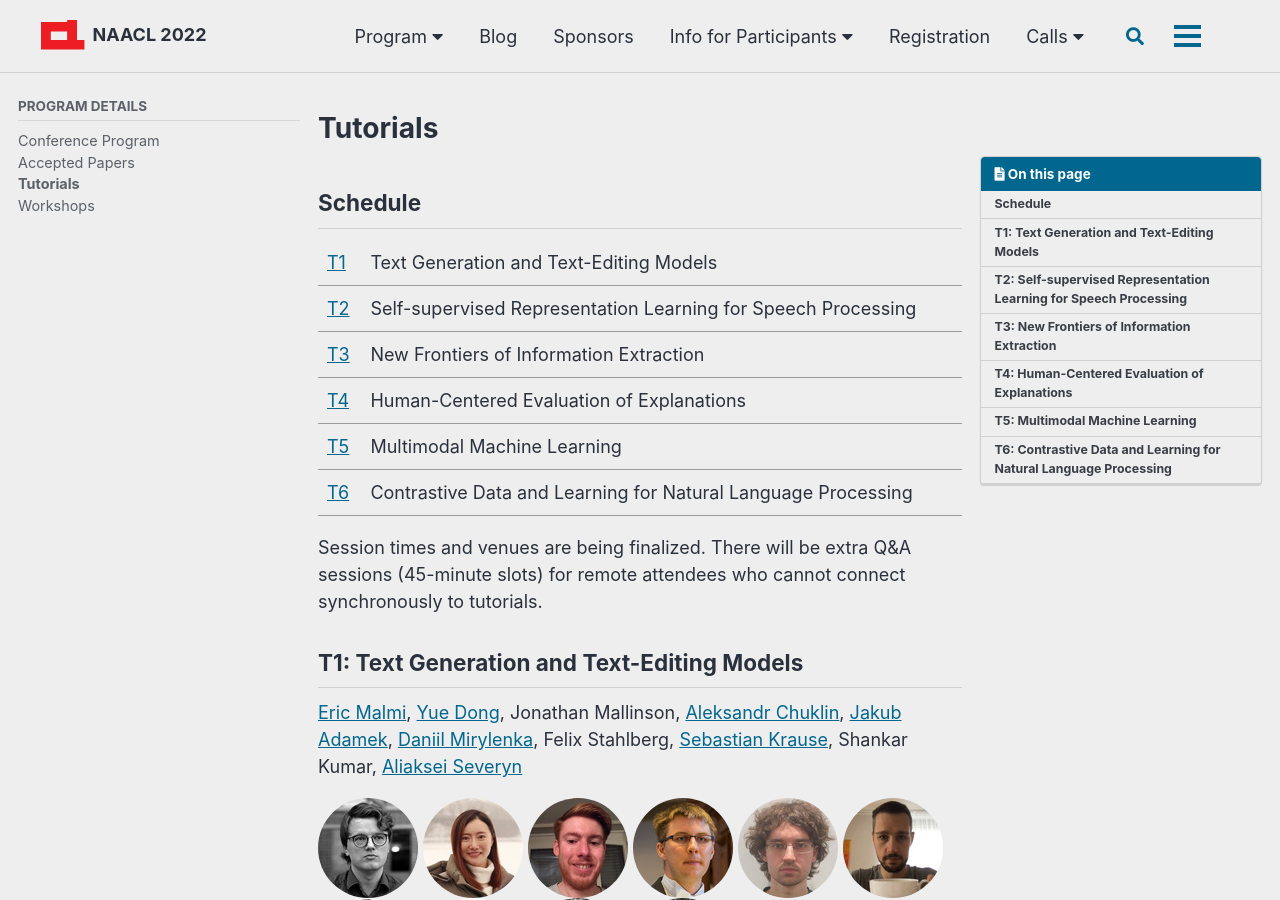
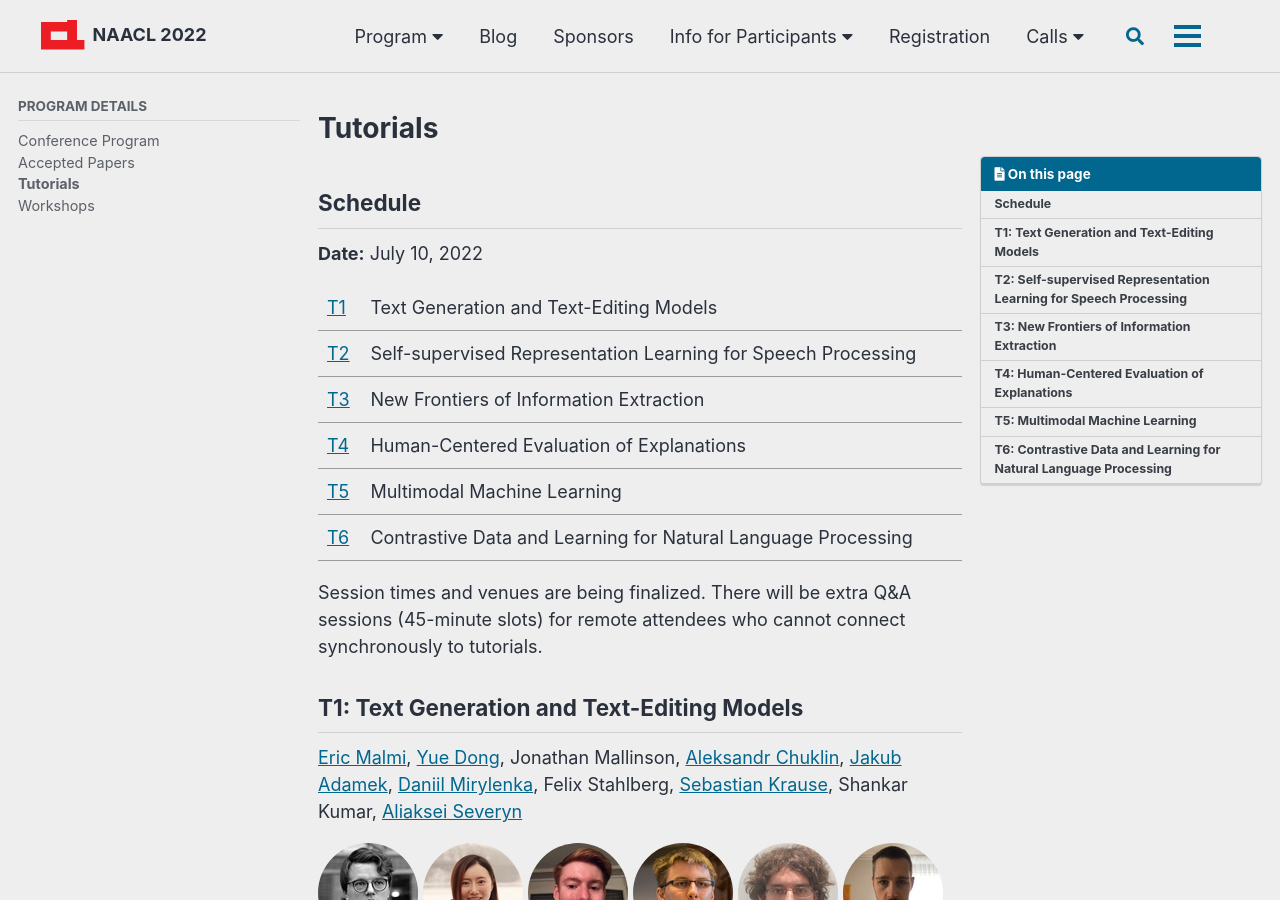
Before and after one commit to naacl-org/naacl-2022-website, a Jekyll site: the page built from _pages/program/tutorials.md, in a window 1280 px wide and 900 px high. Built offline with Jekyll 4.4.1, drawn with Linux system fonts in a browser that asks for light colours; cached includes are drawn as plain includes; comment, search, counter and statistics services are not loaded.

Commit message:
Added date

```diff
--- a/Gemfile
+++ b/Gemfile
@@ -1,3 +1,4 @@
 source "https://rubygems.org"
 gemspec
 gem "kramdown-parser-gfm"
+gem "webrick", "~> 1.7"
--- a/_pages/program/tutorials.md
+++ b/_pages/program/tutorials.md
@@ -16,6 +16,8 @@ toc_sticky: true
 </style>
 
 ## Schedule
+
+**Date:** July 10, 2022
 
 | [T1](#t1) | Text Generation and Text-Editing Models
 | [T2](#t2) | Self-supervised Representation Learning for Speech Processing
```
